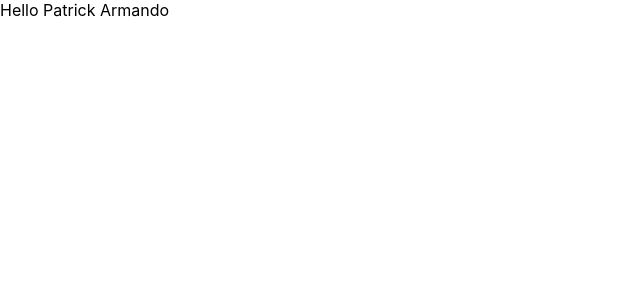
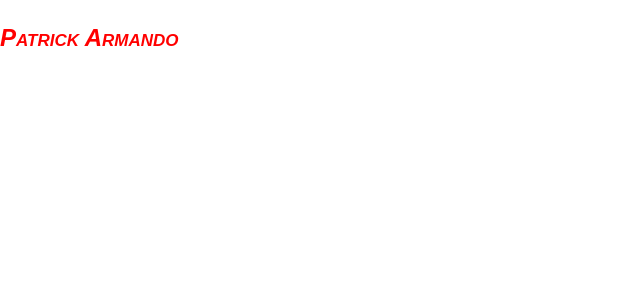
Before and after one commit to armando-sys/marketplace, a Next.js app: page /test in a window 1280 px wide. Shown: the top 300 px of the page, without its empty margins (0-640 px from the left). Built offline with nearby package versions, Linux system fonts and the light colour scheme.

Commit message:
update All

```diff
--- /dev/null
+++ b/components/atoms/paragraph.js
@@ -0,0 +1,16 @@
+
+export default function paragraph({ value, size, variant, family, style, weight, color }) {
+    return (
+        <>
+            <p style={{
+                fontSize: size,
+                fontVariant: variant,
+                fontFamily: family,
+                fontStyle: style,
+                fontWeight: weight,
+                color: color,
+
+            }}>{value}</p>
+        </>
+    );
+}
--- a/pages/test.js
+++ b/pages/test.js
@@ -1,3 +1,12 @@
-export default function () {
-    return "Hello Patrick Armando";
+import Paragraph from "../components/atoms/paragraph";
+
+
+export default function test() {
+    return <Paragraph value="Patrick Armando"
+        size="24px"
+        variant="small-caps"
+        family="Arial, Helvetica, sans-serif"
+        style="italic"
+        weight="bold"
+        color="red" />;
 }
```
